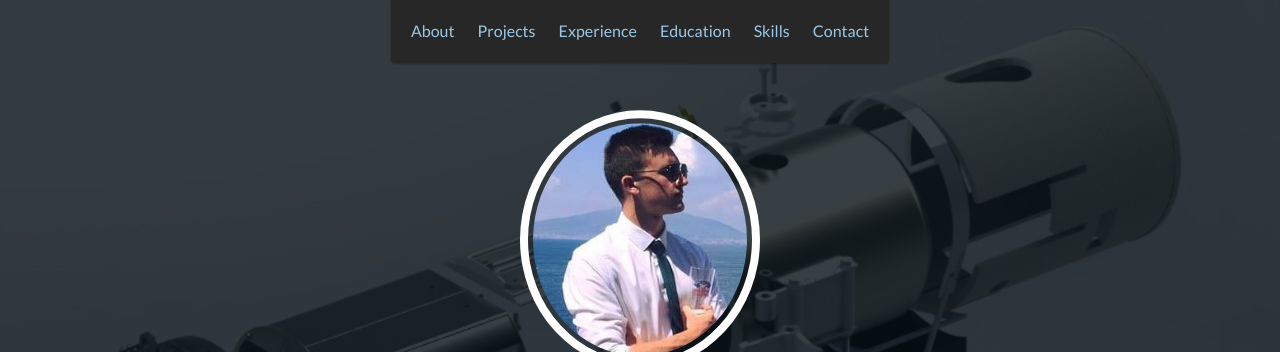
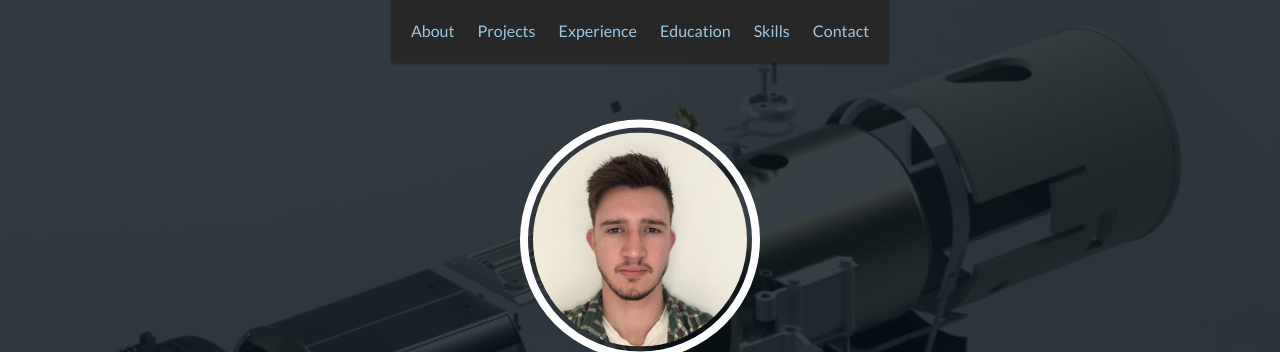
Before and after one commit to longhurstj/longhurstj.github.io, a website: page index.html in a window 1280 px wide. Shown: the top 352 px of the page. Drawn offline with nearby package versions, Linux system fonts and the light colour scheme.

Commit message:
Update DP and CV

```diff
--- a/index.html
+++ b/index.html
@@ -48,7 +48,7 @@
 
     <div id="lead">
         <div id="lead-content">
-            <img style="width: 30vh; padding: 5px; border: 0.5em solid white; margin: 10px; object-fit: cover; border-radius: 50%;" src="media/profile_pic_cropped_square.jpg" />
+            <img style="width: 30vh; padding: 5px; border: 0.5em solid white; margin: 10px; object-fit: cover; border-radius: 50%;" src="media/profile_pic_square.jpg" />
             <h1>Joshua Longhurst</h1>
             <h2>Mechanical Engineer, Maker, and Programming Enthusiast</h2>
             <a href="/media/Joshua longhurst - CV.pdf" class="btn-rounded-white">Download Resume</a>
```
